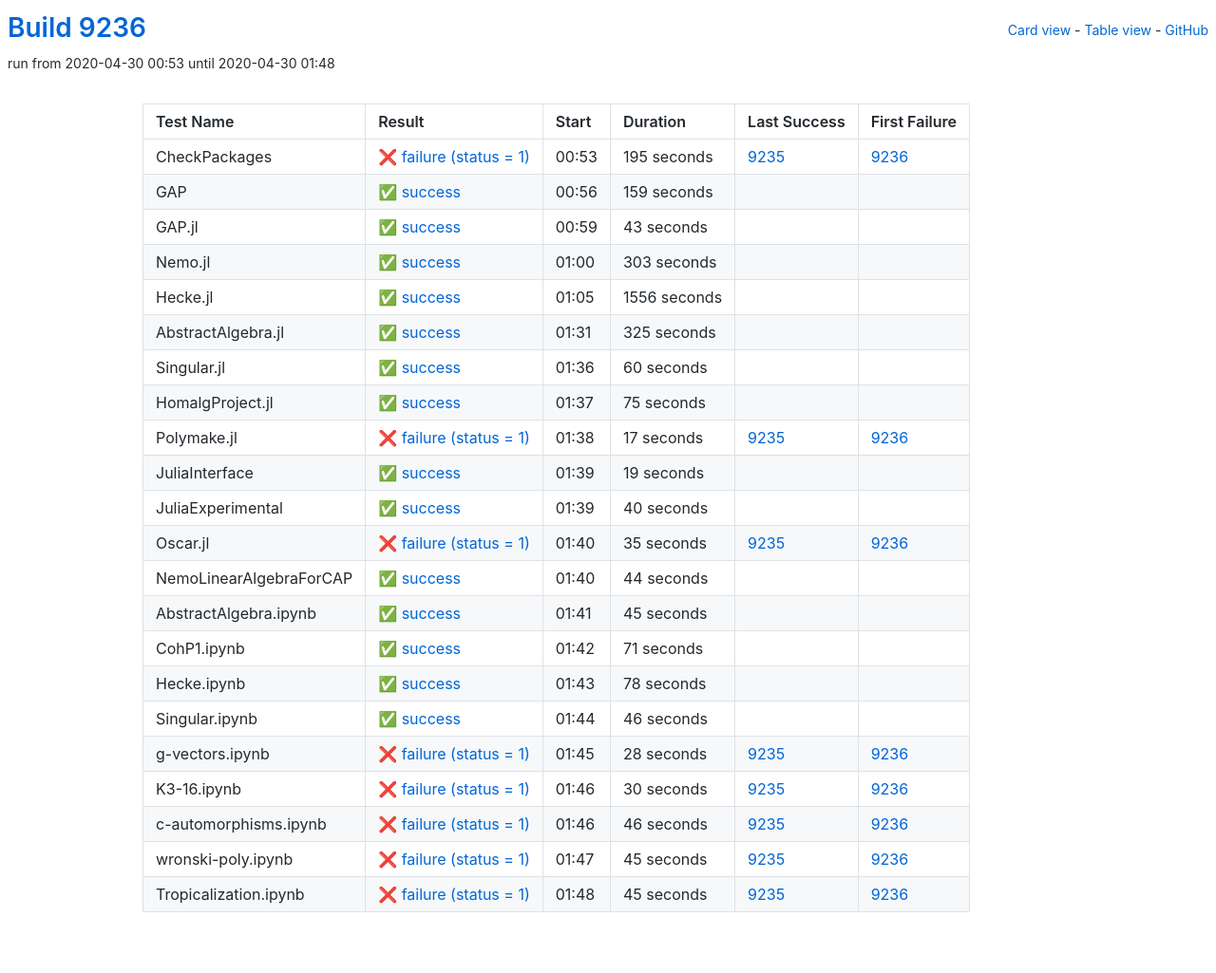
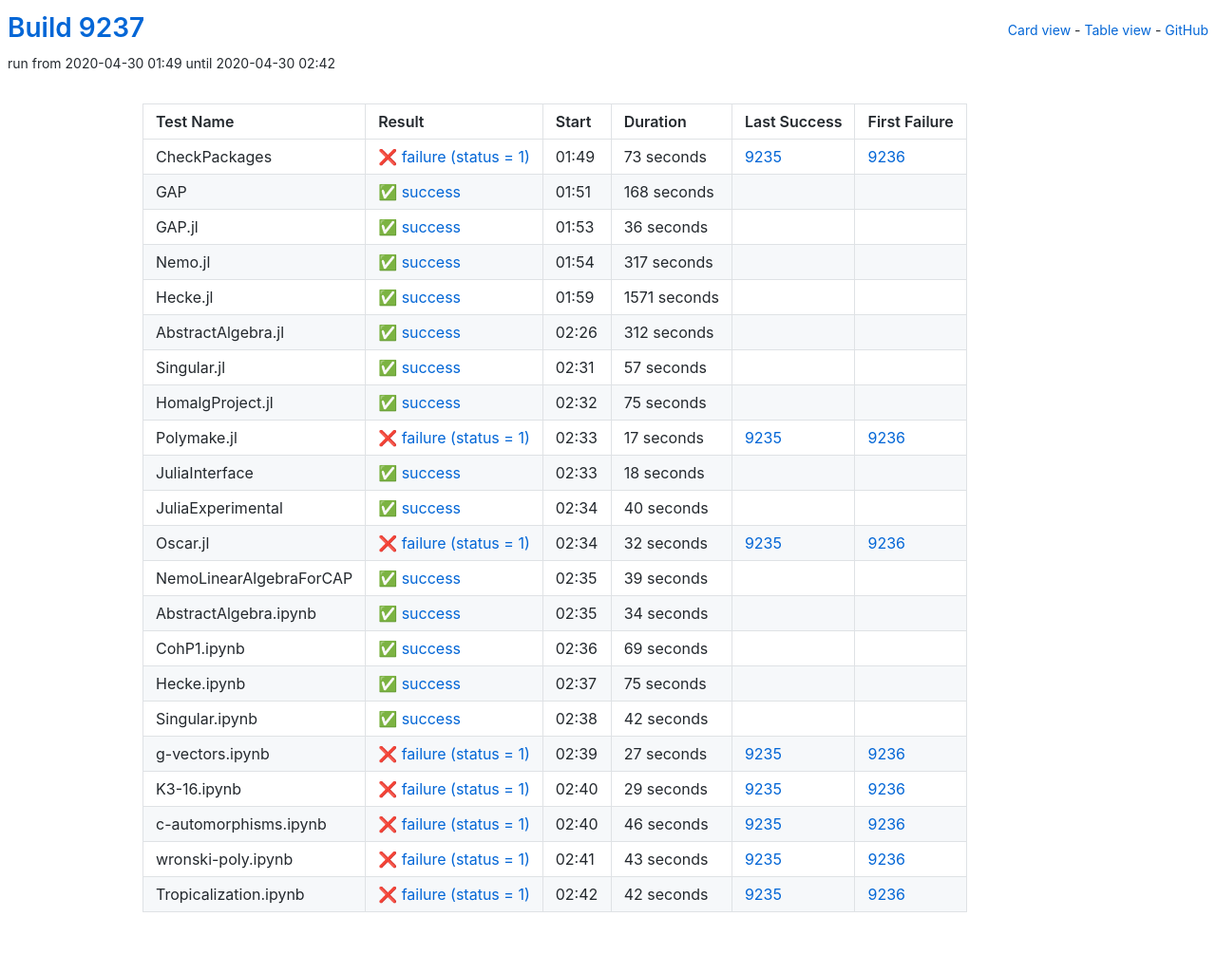
Before and after one commit to oscar-system/oscar-ci-status, a Jekyll site: the page built from table.html, in a window 1280 px wide. Shown: the whole page at 95% size. Built offline with Jekyll 4.4.1, drawn with Linux system fonts in a browser that asks for light colours.

Commit message:
Build 9237

```diff
--- a/_data/ci.yml
+++ b/_data/ci.yml
@@ -1,82 +1,82 @@
-build: 9236
-build_url: https://oscarci.mathematik.uni-kl.de/job/oscar/9236/
+build: 9237
+build_url: https://oscarci.mathematik.uni-kl.de/job/oscar/9237/
 job: oscar
 tests:
-- duration: 195
+- duration: 73
   exitcode: 1
   first_failure: 9236
   first_failure_url: https://oscarci.mathematik.uni-kl.de/job/oscar/9236/
   last_success: 9235
   last_success_url: https://oscarci.mathematik.uni-kl.de/job/oscar/9235/
-  log: https://oscarci.mathematik.uni-kl.de/job/oscar/9236/artifact/logs/build-9236/CheckPackages.log
+  log: https://oscarci.mathematik.uni-kl.de/job/oscar/9237/artifact/logs/build-9237/CheckPackages.log
   name: CheckPackages
-  start: 2020-04-30 00:53
+  start: 2020-04-30 01:49
   status: failure
   success: false
-- duration: 159
+- duration: 168
   exitcode: 0
   first_failure: false
   first_failure_url: null
   last_success: false
   last_success_url: null
-  log: https://oscarci.mathematik.uni-kl.de/job/oscar/9236/artifact/logs/build-9236/GAP.log
+  log: https://oscarci.mathematik.uni-kl.de/job/oscar/9237/artifact/logs/build-9237/GAP.log
   name: GAP
-  start: 2020-04-30 00:56
+  start: 2020-04-30 01:51
   status: success
   success: true
-- duration: 43
+- duration: 36
   exitcode: 0
   first_failure: false
   first_failure_url: null
   last_success: false
   last_success_url: null
-  log: https://oscarci.mathematik.uni-kl.de/job/oscar/9236/artifact/logs/build-9236/GAP.jl.log
+  log: https://oscarci.mathematik.uni-kl.de/job/oscar/9237/artifact/logs/build-9237/GAP.jl.log
   name: GAP.jl
-  start: 2020-04-30 00:59
+  start: 2020-04-30 01:53
   status: success
   success: true
-- duration: 303
+- duration: 317
   exitcode: 0
   first_failure: false
   first_failure_url: null
   last_success: false
   last_success_url: null
-  log: https://oscarci.mathematik.uni-kl.de/job/oscar/9236/artifact/logs/build-9236/Nemo.jl.log
+  log: https://oscarci.mathematik.uni-kl.de/job/oscar/9237/artifact/logs/build-9237/Nemo.jl.log
   name: Nemo.jl
-  start: 2020-04-30 01:00
+  start: 2020-04-30 01:54
   status: success
   success: true
-- duration: 1556
+- duration: 1571
   exitcode: 0
   first_failure: false
   first_failure_url: null
   last_success: false
   last_success_url: null
-  log: https://oscarci.mathematik.uni-kl.de/job/oscar/9236/artifact/logs/build-9236/Hecke.jl.log
+  log: https://oscarci.mathematik.uni-kl.de/job/oscar/9237/artifact/logs/build-9237/Hecke.jl.log
   name: Hecke.jl
-  start: 2020-04-30 01:05
+  start: 2020-04-30 01:59
   status: success
   success: true
-- duration: 325
+- duration: 312
   exitcode: 0
   first_failure: false
   first_failure_url: null
   last_success: false
   last_success_url: null
-  log: https://oscarci.mathematik.uni-kl.de/job/oscar/9236/artifact/logs/build-9236/AbstractAlgebra.jl.log
+  log: https://oscarci.mathematik.uni-kl.de/job/oscar/9237/artifact/logs/build-9237/AbstractAlgebra.jl.log
   name: AbstractAlgebra.jl
-  start: 2020-04-30 01:31
+  start: 2020-04-30 02:26
   status: success
   success: true
-- duration: 60
+- duration: 57
   exitcode: 0
   first_failure: false
   first_failure_url: null
   last_success: false
   last_success_url: null
-  log: https://oscarci.mathematik.uni-kl.de/job/oscar/9236/artifact/logs/build-9236/Singular.jl.log
+  log: https://oscarci.mathematik.uni-kl.de/job/oscar/9237/artifact/logs/build-9237/Singular.jl.log
   name: Singular.jl
-  start: 2020-04-30 01:36
+  start: 2020-04-30 02:31
   status: success
   success: true
 - duration: 75
@@ -85,9 +85,9 @@
   first_failure_url: null
   last_success: false
   last_success_url: null
-  log: https://oscarci.mathematik.uni-kl.de/job/oscar/9236/artifact/logs/build-9236/HomalgProject.jl.log
+  log: https://oscarci.mathematik.uni-kl.de/job/oscar/9237/artifact/logs/build-9237/HomalgProject.jl.log
   name: HomalgProject.jl
-  start: 2020-04-30 01:37
+  start: 2020-04-30 02:32
   status: success
   success: true
 - duration: 17
@@ -96,20 +96,20 @@
   first_failure_url: https://oscarci.mathematik.uni-kl.de/job/oscar/9236/
   last_success: 9235
   last_success_url: https://oscarci.mathematik.uni-kl.de/job/oscar/9235/
-  log: https://oscarci.mathematik.uni-kl.de/job/oscar/9236/artifact/logs/build-9236/Polymake.jl.log
+  log: https://oscarci.mathematik.uni-kl.de/job/oscar/9237/artifact/logs/build-9237/Polymake.jl.log
   name: Polymake.jl
-  start: 2020-04-30 01:38
+  start: 2020-04-30 02:33
   status: failure
   success: false
-- duration: 19
+- duration: 18
   exitcode: 0
   first_failure: false
   first_failure_url: null
   last_success: false
   last_success_url: null
-  log: https://oscarci.mathematik.uni-kl.de/job/oscar/9236/artifact/logs/build-9236/JuliaInterface.log
+  log: https://oscarci.mathematik.uni-kl.de/job/oscar/9237/artifact/logs/build-9237/JuliaInterface.log
   name: JuliaInterface
-  start: 2020-04-30 01:39
+  start: 2020-04-30 02:33
   status: success
   success: true
 - duration: 40
@@ -118,97 +118,97 @@
   first_failure_url: null
   last_success: false
   last_success_url: null
-  log: https://oscarci.mathematik.uni-kl.de/job/oscar/9236/artifact/logs/build-9236/JuliaExperimental.log
+  log: https://oscarci.mathematik.uni-kl.de/job/oscar/9237/artifact/logs/build-9237/JuliaExperimental.log
   name: JuliaExperimental
-  start: 2020-04-30 01:39
+  start: 2020-04-30 02:34
   status: success
   success: true
-- duration: 35
+- duration: 32
   exitcode: 1
   first_failure: 9236
   first_failure_url: https://oscarci.mathematik.uni-kl.de/job/oscar/9236/
   last_success: 9235
   last_success_url: https://oscarci.mathematik.uni-kl.de/job/oscar/9235/
-  log: https://oscarci.mathematik.uni-kl.de/job/oscar/9236/artifact/logs/build-9236/Oscar.jl.log
+  log: https://oscarci.mathematik.uni-kl.de/job/oscar/9237/artifact/logs/build-9237/Oscar.jl.log
   name: Oscar.jl
-  start: 2020-04-30 01:40
+  start: 2020-04-30 02:34
   status: failure
   success: false
-- duration: 44
+- duration: 39
   exitcode: 0
   first_failure: false
   first_failure_url: null
   last_success: false
   last_success_url: null
-  log: https://oscarci.mathematik.uni-kl.de/job/oscar/9236/artifact/logs/build-9236/NemoLinearAlgebraForCAP.log
+  log: https://oscarci.mathematik.uni-kl.de/job/oscar/9237/artifact/logs/build-9237/NemoLinearAlgebraForCAP.log
   name: NemoLinearAlgebraForCAP
-  start: 2020-04-30 01:40
+  start: 2020-04-30 02:35
   status: success
   success: true
-- duration: 45
+- duration: 34
   exitcode: 0
   first_failure: false
   first_failure_url: null
   last_success: false
   last_success_url: null
-  log: https://oscarci.mathematik.uni-kl.de/job/oscar/9236/artifact/logs/build-9236/AbstractAlgebra.ipynb.log
+  log: https://oscarci.mathematik.uni-kl.de/job/oscar/9237/artifact/logs/build-9237/AbstractAlgebra.ipynb.log
   name: AbstractAlgebra.ipynb
-  start: 2020-04-30 01:41
+  start: 2020-04-30 02:35
   status: success
   success: true
-- duration: 71
+- duration: 69
   exitcode: 0
   first_failure: false
   first_failure_url: null
   last_success: false
   last_success_url: null
-  log: https://oscarci.mathematik.uni-kl.de/job/oscar/9236/artifact/logs/build-9236/CohP1.ipynb.log
+  log: https://oscarci.mathematik.uni-kl.de/job/oscar/9237/artifact/logs/build-9237/CohP1.ipynb.log
   name: CohP1.ipynb
-  start: 2020-04-30 01:42
+  start: 2020-04-30 02:36
   status: success
   success: true
-- duration: 78
+- duration: 75
   exitcode: 0
   first_failure: false
   first_failure_url: null
   last_success: false
   last_success_url: null
-  log: https://oscarci.mathematik.uni-kl.de/job/oscar/9236/artifact/logs/build-9236/Hecke.ipynb.log
+  log: https://oscarci.mathematik.uni-kl.de/job/oscar/9237/artifact/logs/build-9237/Hecke.ipynb.log
   name: Hecke.ipynb
-  start: 2020-04-30 01:43
+  start: 2020-04-30 02:37
   status: success
   success: true
-- duration: 46
+- duration: 42
   exitcode: 0
   first_failure: false
   first_failure_url: null
   last_success: false
   last_success_url: null
-  log: https://oscarci.mathematik.uni-kl.de/job/oscar/9236/artifact/logs/build-9236/Singular.ipynb.log
+  log: https://oscarci.mathematik.uni-kl.de/job/oscar/9237/artifact/logs/build-9237/Singular.ipynb.log
   name: Singular.ipynb
-  start: 2020-04-30 01:44
+  start: 2020-04-30 02:38
   status: success
   success: true
-- duration: 28
+- duration: 27
   exitcode: 1
   first_failure: 9236
   first_failure_url: https://oscarci.mathematik.uni-kl.de/job/oscar/9236/
   last_success: 9235
   last_success_url: https://oscarci.mathematik.uni-kl.de/job/oscar/9235/
-  log: https://oscarci.mathematik.uni-kl.de/job/oscar/9236/artifact/logs/build-9236/g-vectors.ipynb.log
+  log: https://oscarci.mathematik.uni-kl.de/job/oscar/9237/artifact/logs/build-9237/g-vectors.ipynb.log
   name: g-vectors.ipynb
-  start: 2020-04-30 01:45
+  start: 2020-04-30 02:39
   status: failure
   success: false
-- duration: 30
+- duration: 29
   exitcode: 1
   first_failure: 9236
   first_failure_url: https://oscarci.mathematik.uni-kl.de/job/oscar/9236/
   last_success: 9235
   last_success_url: https://oscarci.mathematik.uni-kl.de/job/oscar/9235/
-  log: https://oscarci.mathematik.uni-kl.de/job/oscar/9236/artifact/logs/build-9236/K3-16.ipynb.log
+  log: https://oscarci.mathematik.uni-kl.de/job/oscar/9237/artifact/logs/build-9237/K3-16.ipynb.log
   name: K3-16.ipynb
-  start: 2020-04-30 01:46
+  start: 2020-04-30 02:40
   status: failure
   success: false
 - duration: 46
@@ -217,30 +217,30 @@
   first_failure_url: https://oscarci.mathematik.uni-kl.de/job/oscar/9236/
   last_success: 9235
   last_success_url: https://oscarci.mathematik.uni-kl.de/job/oscar/9235/
-  log: https://oscarci.mathematik.uni-kl.de/job/oscar/9236/artifact/logs/build-9236/c-automorphisms.ipynb.log
+  log: https://oscarci.mathematik.uni-kl.de/job/oscar/9237/artifact/logs/build-9237/c-automorphisms.ipynb.log
   name: c-automorphisms.ipynb
-  start: 2020-04-30 01:46
+  start: 2020-04-30 02:40
   status: failure
   success: false
-- duration: 45
+- duration: 43
   exitcode: 1
   first_failure: 9236
   first_failure_url: https://oscarci.mathematik.uni-kl.de/job/oscar/9236/
   last_success: 9235
   last_success_url: https://oscarci.mathematik.uni-kl.de/job/oscar/9235/
-  log: https://oscarci.mathematik.uni-kl.de/job/oscar/9236/artifact/logs/build-9236/wronski-poly.ipynb.log
+  log: https://oscarci.mathematik.uni-kl.de/job/oscar/9237/artifact/logs/build-9237/wronski-poly.ipynb.log
   name: wronski-poly.ipynb
-  start: 2020-04-30 01:47
+  start: 2020-04-30 02:41
   status: failure
   success: false
-- duration: 45
+- duration: 42
   exitcode: 1
   first_failure: 9236
   first_failure_url: https://oscarci.mathematik.uni-kl.de/job/oscar/9236/
   last_success: 9235
   last_success_url: https://oscarci.mathematik.uni-kl.de/job/oscar/9235/
-  log: https://oscarci.mathematik.uni-kl.de/job/oscar/9236/artifact/logs/build-9236/Tropicalization.ipynb.log
+  log: https://oscarci.mathematik.uni-kl.de/job/oscar/9237/artifact/logs/build-9237/Tropicalization.ipynb.log
   name: Tropicalization.ipynb
-  start: 2020-04-30 01:48
+  start: 2020-04-30 02:42
   status: failure
   success: false
```
Also changed, not shown: README.md.
